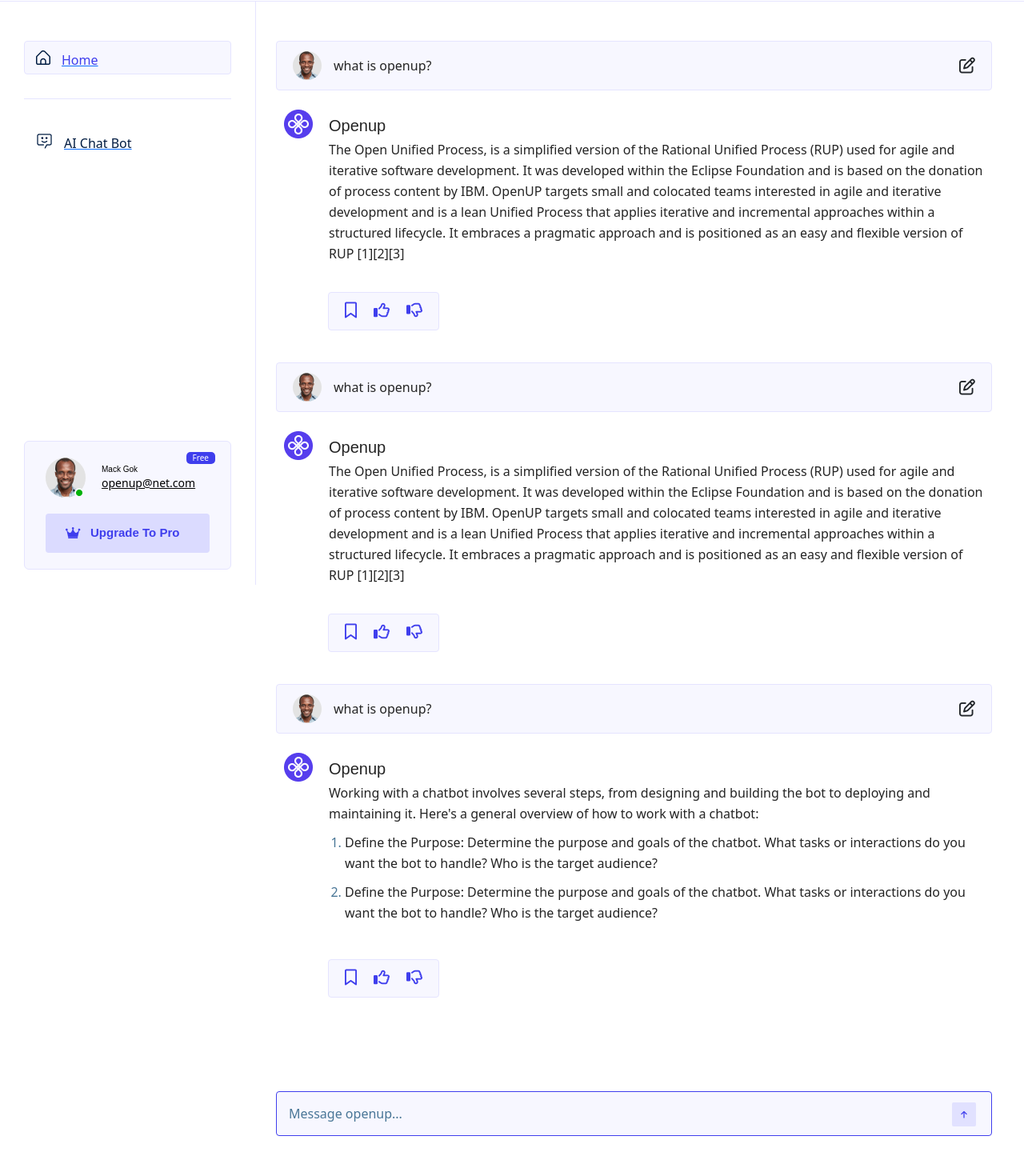
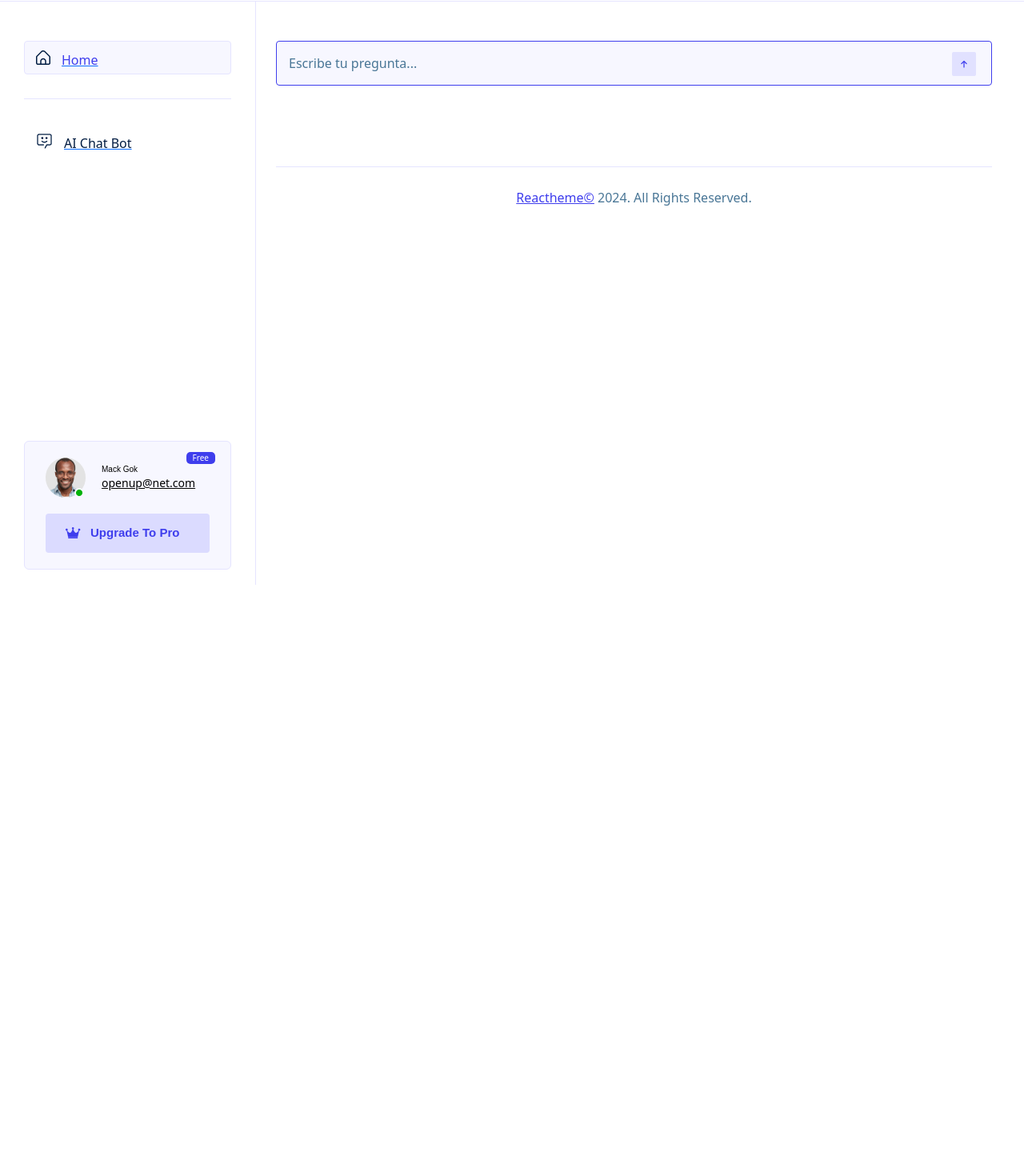
Before and after one commit to RedCiudadana/IA-SEGEPLAN-REACT, a React (Vite) app: page /chatbot in a window 1280 px wide. Shown: the part 69-1539 px from the top of the page at 80% size. After the commit the page ends 800 px from the top, so only its background shows below. Built offline with nearby package versions, Linux system fonts and the light colour scheme.

Commit message:
new chatbotintegration

```diff
--- a/src/pages/ChatbotOficio.jsx
+++ b/src/pages/ChatbotOficio.jsx
@@ -1,15 +1,46 @@
-// src/pages/ChatbotOficio.jsx
-import React from 'react';
+import React, { useState } from 'react';
+import OpenAI from 'openai';
 
 function ChatbotOficio() {
+  const [userMessage, setUserMessage] = useState('');
+  const [chatHistory, setChatHistory] = useState([]);
+  const [loading, setLoading] = useState(false);
+
+  const handleSubmit = async (e) => {
+    e.preventDefault();
+    if (!userMessage.trim()) return;
+
+    setLoading(true);
+
+    const openai = new OpenAI({
+      apiKey: import.meta.env.VITE_OPENAI_API_KEY,
+      dangerouslyAllowBrowser: true,
+    });
+
+    try {
+      const completion = await openai.chat.completions.create({
+        model: 'gpt-4o-mini',
+        messages: [{ role: 'user', content: userMessage }],
+      });
+
+      const responseContent = completion.choices[0]?.message?.content || '';
+      setChatHistory([...chatHistory, { user: userMessage, bot: responseContent }]);
+      setUserMessage('');
+    } catch (error) {
+      console.error('Error al llamar a OpenAI:', error);
+    } finally {
+      setLoading(false);
+    }
+  };
+
   return (
-		<>
     <div className="question_answer__wrapper__chatbot">
-				<div className="single__question__answer">
+      {chatHistory.map((entry, index) => (
+        <div key={index} className="single__question__answer">
           <div className="question_user">
             <div className="left_user_info">
               <img src="assets/images/avatar/03.png" alt="avatar" />
-							<div className="question__user">what is openup?</div>
+              <div className="question__user">{entry.user}</div>
             </div>
             <div className="edit__icon openuptip" tooltip="Edit It">
               <i className="fs-20 fa-regular fa-pen-to-square" />
@@ -20,164 +51,30 @@ function ChatbotOficio() {
               <img src="assets/images/avatar/04.png" alt="avatar" />
             </div>
             <div className="answer_main__wrapper">
-							<h4 className="common__title">Openup</h4>
-							<p className="disc">
-								The Open Unified Process, is a simplified version of the Rational
-								Unified Process (RUP) used for agile and iterative software
-								development. It was developed within the Eclipse Foundation and is
-								based on the donation of process content by IBM. OpenUP targets
-								small and colocated teams interested in agile and iterative
-								development and is a lean Unified Process that applies iterative and
-								incremental approaches within a structured lifecycle. It embraces a
-								pragmatic approach and is positioned as an easy and flexible version
-								of RUP [1][2][3]
-							</p>
-						</div>
-					</div>
-					<div className="share-reaction-area">
-						<ul>
-							<li>
-								<a href="#" className="openuptip" tooltip="Save It">
-									<i className="fa-regular fa-bookmark" />
-								</a>
-							</li>
-							<li>
-								<a href="#" className="openuptip" tooltip="Like">
-									<i className="fa-regular fa-thumbs-up" />
-								</a>
-							</li>
-							<li>
-								<a href="#" className="openuptip" tooltip="Unlike">
-									<i className="fa-regular fa-thumbs-down" />
-								</a>
-							</li>
-						</ul>
-					</div>
-				</div>
-				<div className="single__question__answer">
-					<div className="question_user">
-						<div className="left_user_info">
-							<img src="assets/images/avatar/03.png" alt="avatar" />
-							<div className="question__user">what is openup?</div>
-						</div>
-						<div className="edit__icon openuptip" tooltip="Edit It">
-							<i className="fs-20 fa-regular fa-pen-to-square" />
-						</div>
-					</div>
-					<div className="answer__area">
-						<div className="thumbnail">
-							<img src="assets/images/avatar/04.png" alt="avatar" />
-						</div>
-						<div className="answer_main__wrapper">
-							<h4 className="common__title">Openup</h4>
-							<p className="disc">
-								The Open Unified Process, is a simplified version of the Rational
-								Unified Process (RUP) used for agile and iterative software
-								development. It was developed within the Eclipse Foundation and is
-								based on the donation of process content by IBM. OpenUP targets
-								small and colocated teams interested in agile and iterative
-								development and is a lean Unified Process that applies iterative and
-								incremental approaches within a structured lifecycle. It embraces a
-								pragmatic approach and is positioned as an easy and flexible version
-								of RUP [1][2][3]
-							</p>
-						</div>
-					</div>
-					<div className="share-reaction-area">
-						<ul>
-							<li>
-								<a href="#" className="openuptip" tooltip="Save It">
-									<i className="fa-regular fa-bookmark" />
-								</a>
-							</li>
-							<li>
-								<a href="#" className="openuptip" tooltip="Like">
-									<i className="fa-regular fa-thumbs-up" />
-								</a>
-							</li>
-							<li>
-								<a href="#" className="openuptip" tooltip="Unlike">
-									<i className="fa-regular fa-thumbs-down" />
-								</a>
-							</li>
-						</ul>
-					</div>
-				</div>
-				<div className="single__question__answer">
-					<div className="question_user">
-						<div className="left_user_info">
-							<img src="assets/images/avatar/03.png" alt="avatar" />
-							<div className="question__user">what is openup?</div>
-						</div>
-						<div className="edit__icon openuptip" tooltip="Edit It">
-							<i className="fs-20 fa-regular fa-pen-to-square" />
-						</div>
-					</div>
-					<div className="answer__area">
-						<div className="thumbnail">
-							<img src="assets/images/avatar/04.png" alt="avatar" />
-						</div>
-						<div className="answer_main__wrapper">
-							<h4 className="common__title">Openup</h4>
-							<p className="disc">
-								Working with a chatbot involves several steps, from designing and
-								building the bot to deploying and maintaining it. Here's a general
-								overview of how to work with a chatbot:
-							</p>
-							<div className="order_list_answer">
-								<ol>
-									<li>
-										<p>
-											Define the Purpose: Determine the purpose and goals of the
-											chatbot. What tasks or interactions do you want the bot to
-											handle? Who is the target audience?
-										</p>
-									</li>
-									<li>
-										<p>
-											Define the Purpose: Determine the purpose and goals of the
-											chatbot. What tasks or interactions do you want the bot to
-											handle? Who is the target audience?
-										</p>
-									</li>
-								</ol>
+              <h4 className="common__title">Respuesta del ChatGPT</h4>
+              <p className="disc">{entry.bot}</p>
             </div>
           </div>
         </div>
-					<div className="share-reaction-area">
-						<ul>
-							<li>
-								<a href="#" className="openuptip" tooltip="Save It">
-									<i className="fa-regular fa-bookmark" />
-								</a>
-							</li>
-							<li>
-								<a href="#" className="openuptip" tooltip="Like">
-									<i className="fa-regular fa-thumbs-up" />
-								</a>
-							</li>
-							<li>
-								<a href="#" className="openuptip" tooltip="Unlike">
-									<i className="fa-regular fa-thumbs-down" />
-								</a>
-							</li>
-						</ul>
-					</div>
-				</div>
-			</div>
-			<form action="#" className="search-form">
-				<input type="text" placeholder="Message openup..." />
-				<button>
-				<i className="fa-solid fa-arrow-up"/>
+      ))}
+      {loading && <div className="loading-indicator">Cargando...</div>}
+      <form onSubmit={handleSubmit} className="search-form">
+        <input
+          type="text"
+          placeholder="Escribe tu pregunta..."
+          value={userMessage}
+          onChange={(e) => setUserMessage(e.target.value)}
+        />
+        <button type="submit" disabled={loading}>
+          <i className="fa-solid fa-arrow-up"></i>
         </button>
       </form>
       <div className="copyright-area-bottom">
         <p>
-					{" "}
           <a href="#">Reactheme©</a> 2024. All Rights Reserved.
         </p>
       </div>
-		</>
+    </div>
   );
 }
 
```
Also changed, not shown: src/index.css. Lines whose indentation alone changed are shown as unchanged.
